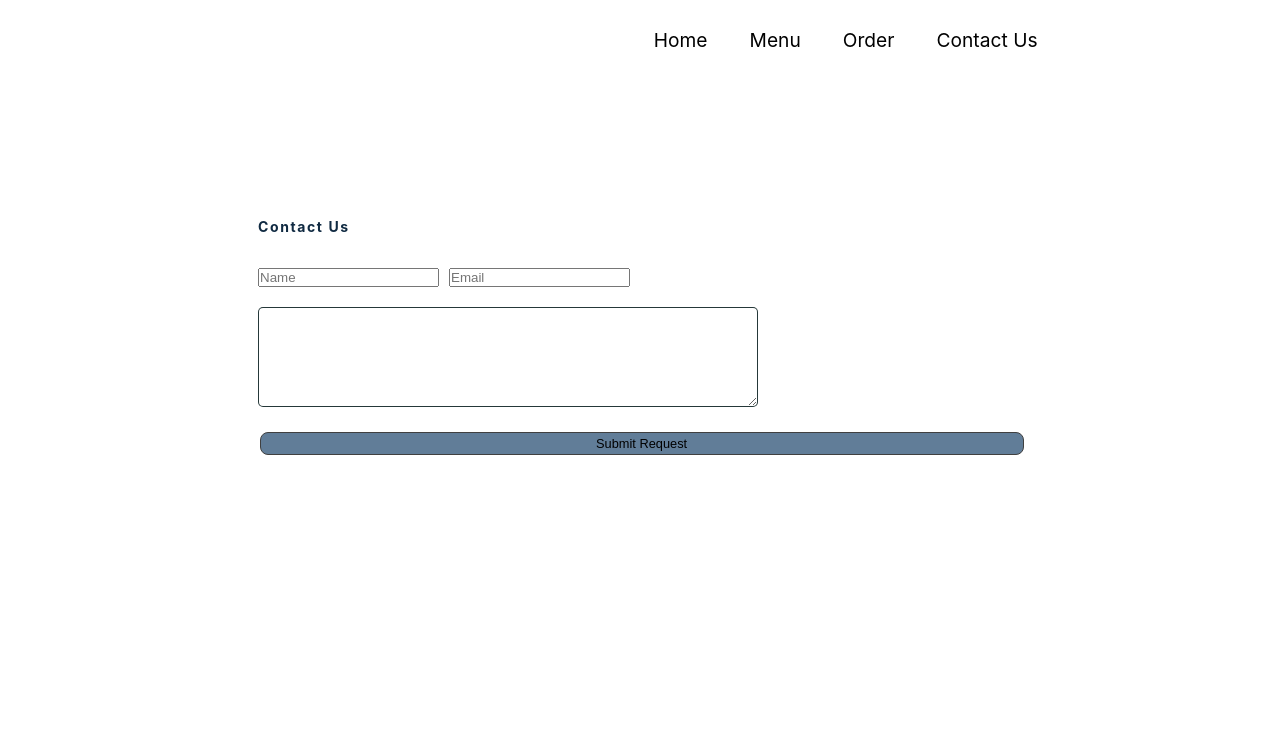
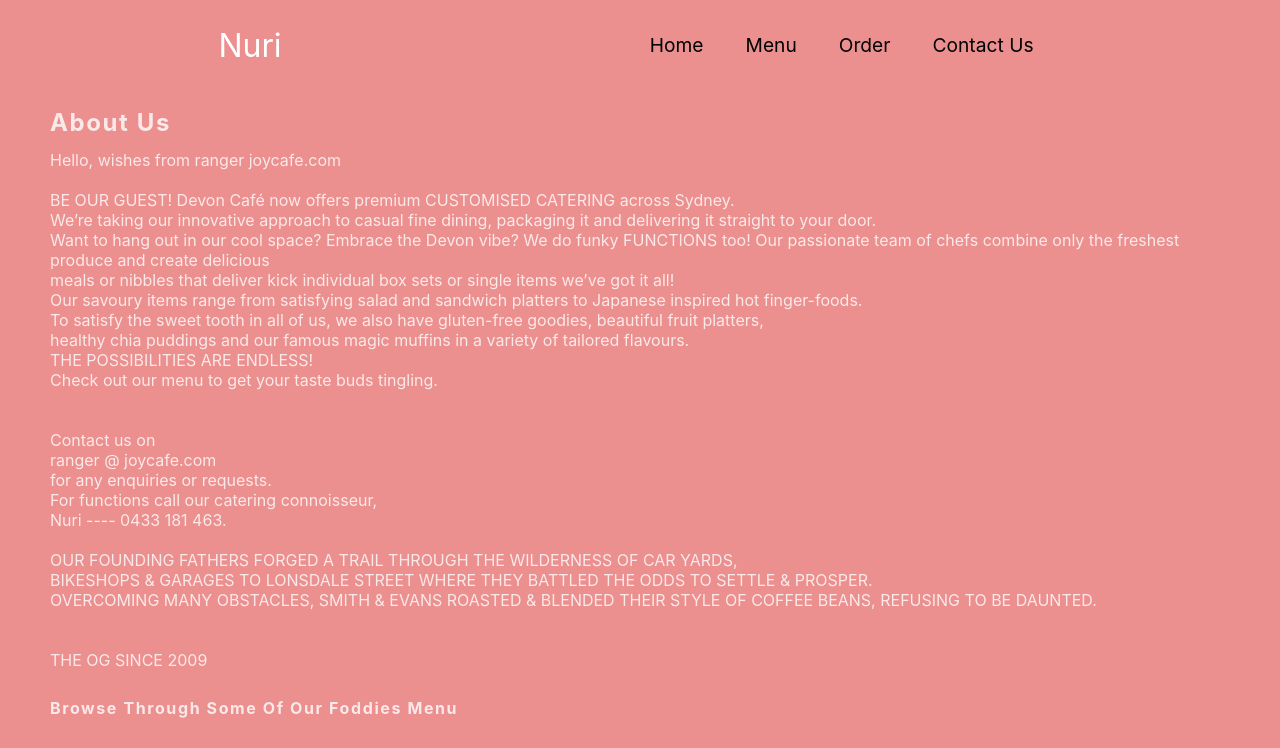
Before and after one commit to Rangerslider/Foodies, a React (Create React App) app: page /contact in a window 1280 px wide. Shown: the top 748 px of the page. Built offline with nearby package versions, Linux system fonts and the light colour scheme.

Commit message:
Completed Push

```diff
--- a/public/index.html
+++ b/public/index.html
@@ -18,6 +18,7 @@
       href="https://fonts.googleapis.com/css2?family=Montserrat:wght@200;300;400;500;600;700;800;900&display=swap"
       rel="stylesheet"
     />
+
   </head>
   <body>
     <noscript>You need to enable JavaScript to run this app.</noscript>
--- a/src/App.css
+++ b/src/App.css
@@ -48,7 +48,7 @@
 
 .navbar {
   position: absolute;
-  top: 0;
+  top: 5px;
   left: 0;
   width: 100%;
 }
--- a/src/components/About.js
+++ b/src/components/About.js
@@ -14,7 +14,7 @@
               sequitur mutationem consuetudium lectorum.
             </p>
             <div className="about__btn">
-              <a href="./" className="btn btn-smart">
+              <a href="./Contact" className="btn btn-smart">
                 READ MORE
               </a>
             </div>
--- a/src/components/Footer.js
+++ b/src/components/Footer.js
@@ -19,7 +19,6 @@
                 type='email'
                 placeholder='Your Email'
               />
-              {/* <Button buttonStyle='btn--outline'>Subscribe</Button> */}
             </form>
           </div>
         </section>
--- a/src/components/Main/Contact.css
+++ b/src/components/Main/Contact.css
@@ -1,42 +1,10 @@
-/* *{
-    margin: 0;
-    padding: 0;
-    box-sizing: border-box;
-
-
-} */
-code {
-  font-family: source-code-pro, Menlo, Monaco, Consolas, 'Courier New',
-    monospace;
-}
-.contact form div {
-    display: flex;
-}
-  .contact textarea {
-    border: 1px solid rgba(3, 25, 26, 0.863);
-    height: 100px;
-    width: 500px;
-    border-radius: 5px;
-    margin-bottom: 20px;
+.contact {
+    min-height: 100vh;
+    width: 100vw;
+    padding: 100px 50px 50px 50px;
+    background: rgb(235 143 143);
+    color: rgba(255, 255, 255, 0.8);
   }
-  .contact input {
-    margin-bottom: 20px;
-    margin-right: 10px;
+  .p{
+    color: black;
   }
-  .contact form {
-    padding: 218px;
-  }
-  @media screen and (max-width: 768px) {
-    .contact h4 {
-
-      width: 100px;
-      margin-bottom: 50px;
-      color: rgba(255, 255, 255, 0.664);
-    }
-    .contact form div {
-      flex-direction: column;
-    }
-    .contact input {
-      width: 100%;
-    }
-  }
--- a/src/components/Main/Contact.js
+++ b/src/components/Main/Contact.js
@@ -1,31 +1,47 @@
-import React from 'react';
-import '../../App.css';
+
+import React from "react";
+import "./Contact.css";
 import Footer from '../Footer';
-import './Contact.css';
-
-
 
 function Contact() {
   return (
-    <>
-    <section className='contact mb'>
-        <div className='container'>
-          <form className='shadow'>
-            <h4>Contact Us</h4> <br />
-            <div>
-              <input type='text' placeholder='Name' />
-              <input type='text' placeholder='Email' />
-            </div>
+    <div className="contact">
+      <h1>About Us</h1>
+      <p>Hello, wishes from ranger joycafe.com</p>
+      <br />
+      <p>
+      BE OUR GUEST!
+      Devon Café now offers premium CUSTOMISED CATERING across Sydney.<br />
+      We’re taking our innovative approach to casual fine dining, packaging it and delivering it straight to your door.<br />
+      Want to hang out in our cool space? Embrace the Devon vibe?
+      We do funky FUNCTIONS too! Our passionate team of chefs combine only the freshest produce and create delicious<br /> meals or nibbles that deliver kick individual box sets or single items we’ve got it all!<br />
+      Our savoury items range from satisfying salad and sandwich platters to Japanese inspired hot finger-foods.<br />
+      To satisfy the sweet tooth in all of us, we also have gluten-free goodies, beautiful fruit platters, <br />
+      healthy chia puddings and our famous magic muffins in a variety of tailored flavours. <br />
 
-            <textarea cols='30' rows='10'></textarea>
-            <button>Submit Request</button>
-          </form>
-        </div>
-      </section>
-    <Footer />
+THE POSSIBILITIES ARE ENDLESS!<br />
 
+Check out our menu to get your taste buds tingling.<br /><br /><br />
 
-    </>
+Contact us on <br />ranger @ joycafe.com <br />for any enquiries or requests. <br />
+For functions call our catering connoisseur, <br />Nuri ---- 0433 181 463.
+      </p>
+      <br />
+      <p>
+      OUR FOUNDING FATHERS FORGED A TRAIL THROUGH THE WILDERNESS OF CAR YARDS,<br />
+      BIKESHOPS & GARAGES TO LONSDALE STREET WHERE THEY BATTLED THE ODDS TO SETTLE & PROSPER.<br />
+      OVERCOMING MANY OBSTACLES, SMITH & EVANS ROASTED & BLENDED THEIR STYLE OF COFFEE BEANS, REFUSING TO BE DAUNTED.<br /><br /><br />
+      THE OG SINCE 2009
+      </p>
+      <br />
+
+      <h3>Browse through some of our foddies menu</h3>
+      <br />
+
+         <div>
+      </div>
+      <Footer />
+    </div>
   );
 }
 
--- a/src/components/Navbar.js
+++ b/src/components/Navbar.js
@@ -29,9 +29,9 @@
     <>
       <nav className='navbar'>
         <div className='navbar-container'>
-          <Link to='/' className='navbar-logo' onClick={closeMobileMenu}>
+          <Link to='./img.jpg' className='navbar-logo' onClick={closeMobileMenu}>
             Nuri
-            <i class='fab fa-typo3' />
+            <i class='fa-solid fa-burger'/>
           </Link>
           <div className='menu-icon' onClick={handleClick}>
             <i className={click ? 'fas fa-times' : 'fas fa-bars'} />
```
Also changed, not shown: public/img.jpg (added), src/components/Navber.css (line endings or trailing spaces).
